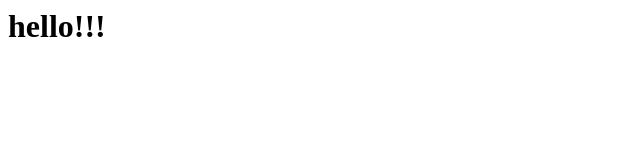
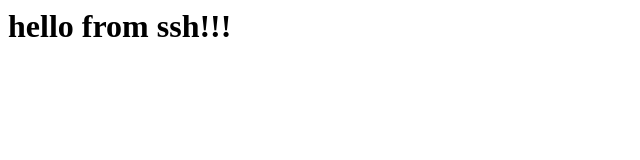
Before and after one commit to mmikov-test/mmikov-test.github.io, a plain HTML site: page index.html in a window 1280 px wide. Shown: the whole page, without its empty margins (0-640 px from the left). Drawn offline with Linux system fonts and the light colour scheme.

Commit message:
using ssh

```diff
--- a/index.html
+++ b/index.html
@@ -1 +1 @@
-<h1>hello!!!</h1>
+<h1>hello from ssh!!!</h1>
```
